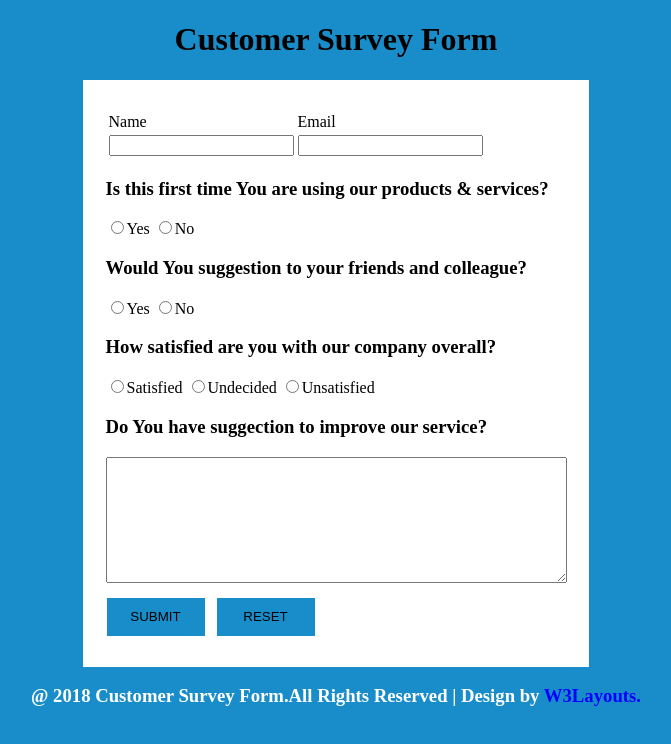
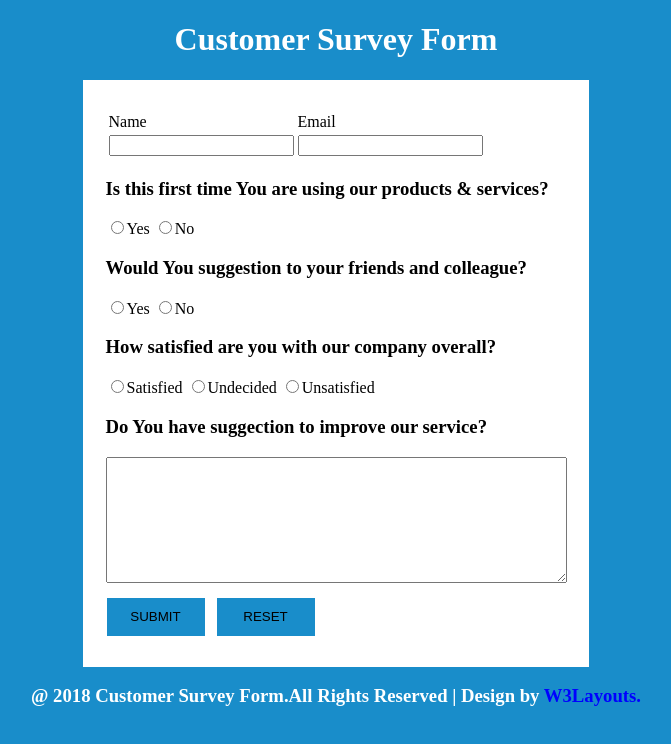
Before and after one commit to AJIN1304/Customer_survey_form, a plain HTML site: page index.html in a window 1280 px wide. Shown: the whole page, without its empty margins (304-975 px from the left). Drawn offline with Linux system fonts and the light colour scheme.

Commit message:
Update index.html
change color of heading

```diff
--- a/index.html
+++ b/index.html
@@ -9,7 +9,7 @@
 <body>
 
 
-    <h1 style="text-align: center;">Customer Survey Form</h1>
+    <h1 style="text-align: center;  color: white;">Customer Survey Form</h1>
 
 <div class="container" >
 
```
